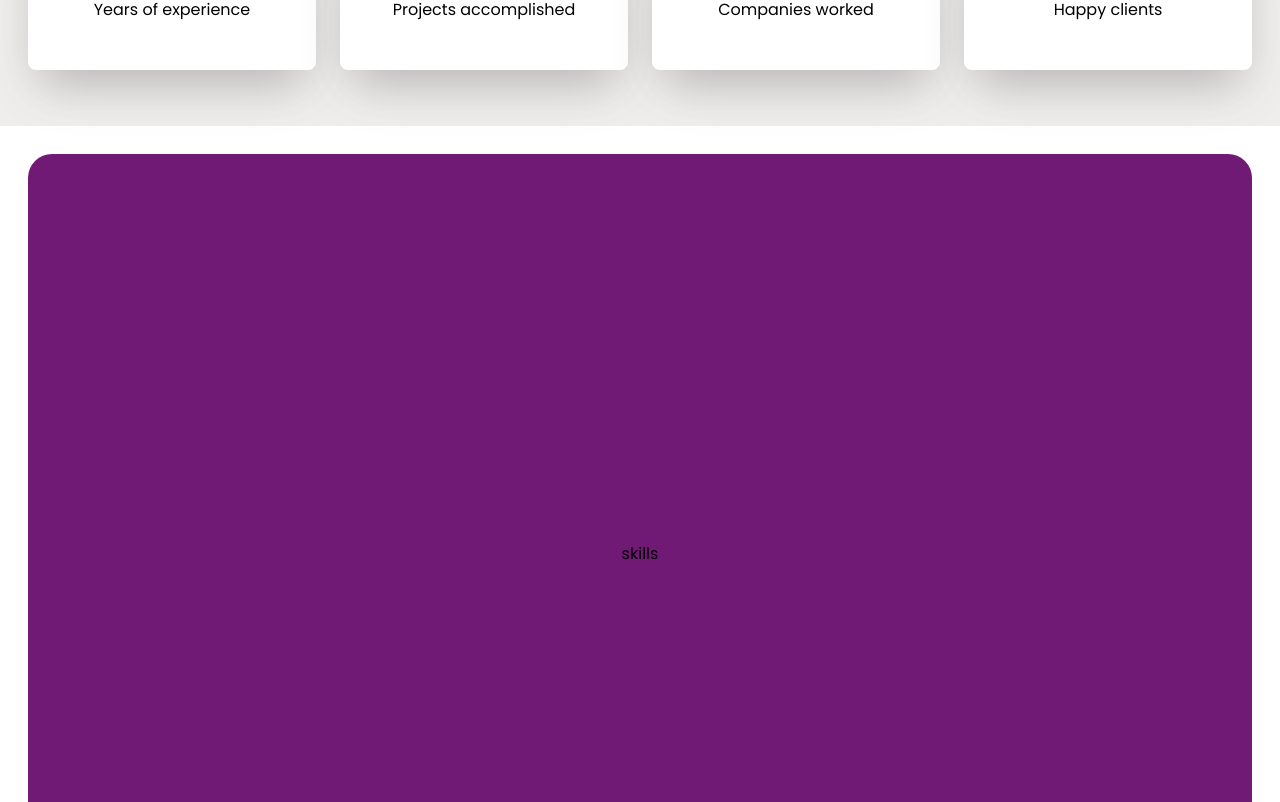
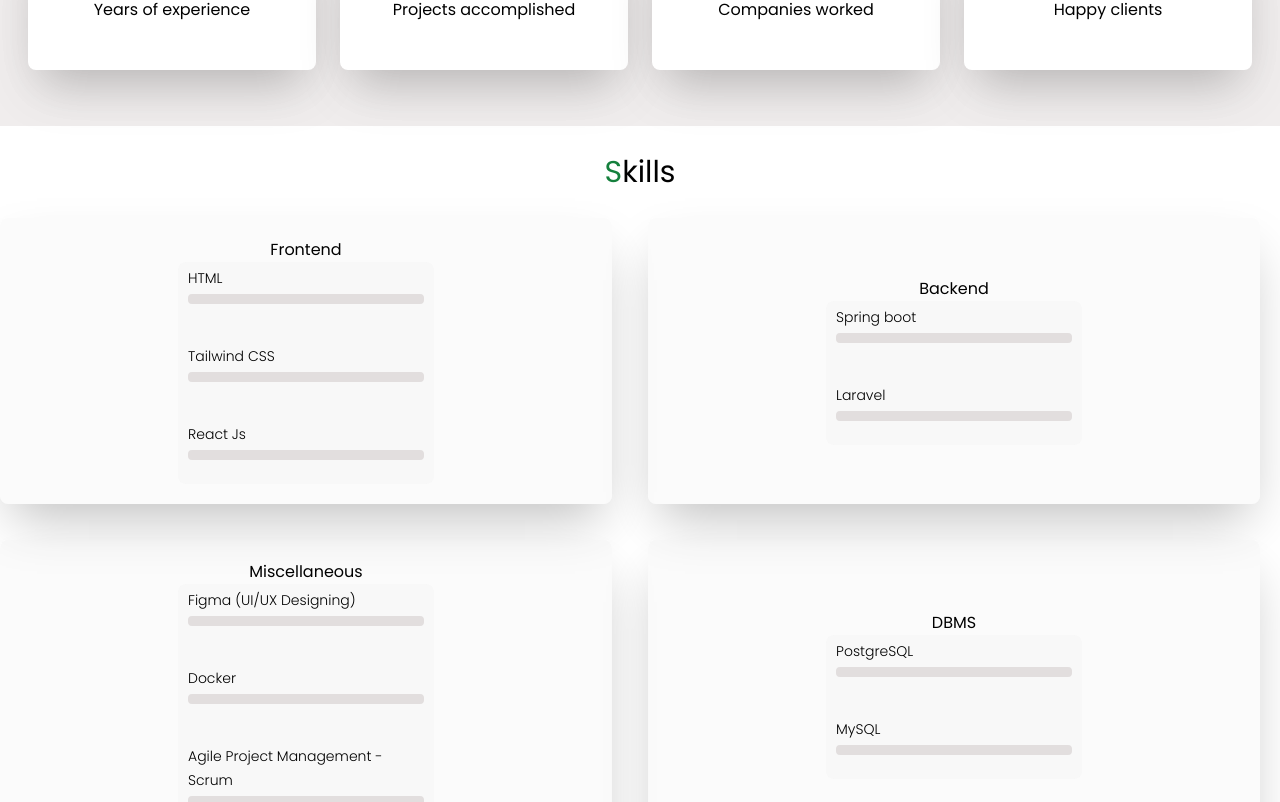
Before and after one commit to GoodluckMlungusye/portfolio, a React (Create React App) app: page / in a window 1280 px wide. Shown: the part 1678-2480 px from the top of the page. Built offline with nearby package versions, Linux system fonts and the light colour scheme.

Commit message:
Skill section started

```diff
--- a/src/App.js
+++ b/src/App.js
@@ -2,6 +2,7 @@
 import Home from "./components/Home";
 import NavBar from "./components/NavBar";
 import { Fade } from "react-awesome-reveal";
+import Skills from "./components/Skills";
 
 function App() {
 
@@ -17,9 +18,7 @@
         <Home/>
         <Fade direction="up" triggerOnce>
         <About/>
-          <div className="flex items-center justify-center h-screen bg-fuchsia-900 m-7 rounded-3xl" id='skills'>
-              <h1>skills</h1>
-          </div>
+        <Skills/>
           <div className="flex items-center justify-center h-screen bg-fuchsia-900 m-7 rounded-3xl" id='services'>
               <h1>services</h1>
           </div>
--- /dev/null
+++ b/src/Data/Skills.js
@@ -0,0 +1,85 @@
+const skills = [
+    {
+        'id': 'Frontend',
+        'sub-skills': [
+            {
+                "name": "HTML",
+                "percentage": 90,
+                "class": "html"
+            },
+
+            {
+                "name": "Tailwind CSS",
+                "percentage": 90,
+                "class": "css"
+            },
+
+            {
+                "name": "React Js",
+                "percentage": 70,
+                "class": "react"
+            }
+        ]
+    },
+
+    {
+        'id': 'Backend',
+        'sub-skills': [
+            {
+                "name": "Spring boot",
+                "percentage": 75,
+                "class": "spring"
+            },
+
+            {
+                "name": "Laravel",
+                "percentage": 80,
+                "class": "laravel"
+            }
+        ]
+    },
+
+    {
+        'id': 'Miscellaneous',
+        'sub-skills': [
+            {
+                "name": "Figma (UI/UX Designing)",
+                "percentage": 80,
+                "class": "figma"
+            },
+
+            {
+                "name": "Docker",
+                "percentage": 75,
+                "class": "docker"
+            },
+
+            {
+                "name": "Agile Project Management - Scrum",
+                "percentage": 85,
+                "class": "scrum"
+            }
+        ]
+    },
+
+
+    {
+        'id': 'DBMS',
+        'sub-skills': [
+            {
+                "name": "PostgreSQL",
+                "percentage": 80,
+                "class": "postgres"
+            },
+
+            {
+                "name": "MySQL",
+                "percentage": 85,
+                "class": "mysql"
+            }
+        ]
+    },
+
+]
+
+export default skills
--- /dev/null
+++ b/src/components/Skills.jsx
@@ -0,0 +1,39 @@
+import skills from "../Data/Skills";
+
+const Skills = () => {
+
+  const displaySkillCard = skills.map((skill) => (
+    <div className="skill" key={skill.id}>
+        <div className="skill-title">
+            <h2>{skill.id}</h2>
+        </div>
+        <div className="skill-rate">
+            <div className="skill-bar">
+                {skill["sub-skills"].map((subSkill) => (
+                <div className="bar" key={subSkill.class}>
+                    <div className="sub-skill">
+                    <span>{subSkill.name}</span>
+                    </div>
+                    <div className={`progress-line ${subSkill.class}`}><span></span></div>
+                </div>
+                ))}
+            </div>
+        </div>
+  </div>
+  ));
+
+  return (
+    <div id="skills">
+      <div className="title">
+        <h3>
+          <span>S</span>kills
+        </h3>
+      </div>
+      <div className="skill-container">
+         {displaySkillCard}
+      </div>
+    </div>
+  );
+};
+
+export default Skills;
--- a/src/index.css
+++ b/src/index.css
@@ -175,3 +175,51 @@
 .explore .e-box .e-content p{
     @apply md:text-base text-xs
 }
+
+
+/* SKILLS */
+.skill-container{
+    @apply grid grid-cols-2 gap-4 justify-center
+}
+
+
+.skill-container .skill{
+    @apply flex flex-col justify-center items-center p-5 bg-[#dfd8d81f] shadow-2xl rounded-lg mr-5 mb-5
+}
+
+
+.skill-container .skill .skill-title, .skill-rate{
+    @apply flex justify-center items-center
+}
+
+.skill-container .skill .skill-title h2{
+    @apply text-black
+}
+
+
+.skill-bar {
+    @apply flex flex-wrap justify-center flex-col py-1 px-2.5 bg-[#dfd8d81f] rounded-lg w-64
+}
+
+
+.skill-bar .bar{
+    @apply my-5 mx-0 first:mt-0
+}
+
+
+.skill-bar .bar .sub-skill{
+    @apply mb-1
+}
+
+.skill-bar .bar .sub-skill span{
+    @apply text-sm font-light opacity-0 text-black animate-text
+}
+
+.skill-bar .bar .progress-line{
+    @apply relative rounded h-2.5 w-full origin-left scale-x-0 bg-[#e2dede] shadow-mirror-gray animate-progress
+}
+
+
+.skill-bar .bar .progress-line span{
+    @apply absolute rounded h-full origin-left scale-x-0 bg-[#f4d03f] animate-progress bg-gradient-to-bl from-green-700 to-yellow-200
+}
--- a/tailwind.config.js
+++ b/tailwind.config.js
@@ -28,6 +28,20 @@
         btn: '.25em',
       },
 
+      keyframes: {
+       text : {
+          '100%' : {opacity: '1'}
+        },
+       progress: {
+          '100%': {transform: 'scaleX(1)'}
+       }
+      },
+
+      animation: {
+        text : 'text 0.5s 1s linear forwards',
+        progress: 'progress 1s cubic-bezier(1,0,0.5,1) forwards'
+      }
+
     },
   },
   plugins: [],
```
